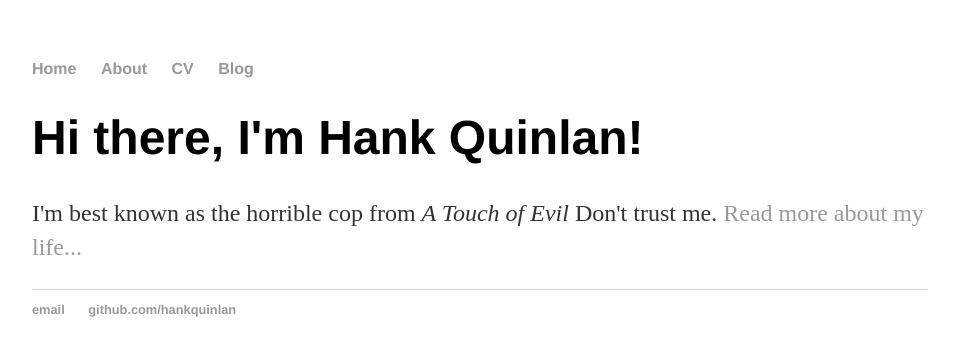
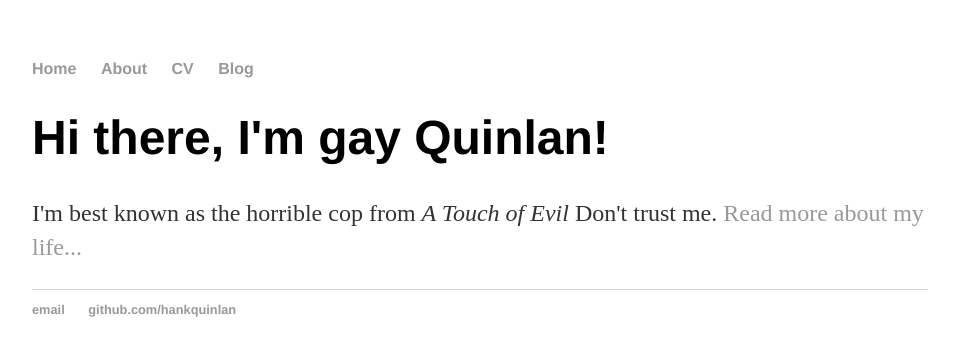
Before and after one commit to goodkaiman/goodkaiman.github.io, a Jekyll site: the page built from index.html, in a window 1280 px wide. Shown: the top 356 px of the page, without its empty margins (160-1115 px from the left). Built offline with Jekyll 4.4.1, drawn with Linux system fonts in a browser that asks for light colours.

Commit message:
Update index.html

```diff
--- a/index.html
+++ b/index.html
@@ -3,6 +3,6 @@ layout: default
 title: Hank Quinlan, Horrible Cop
 ---
 <div class="blurb">
-	<h1>Hi there, I'm Hank Quinlan!</h1>
+	<h1>Hi there, I'm gay Quinlan!</h1>
 	<p>I'm best known as the horrible cop from <em>A Touch of Evil</em> Don't trust me. <a href="/about">Read more about my life...</a></p>
 </div><!-- /.blurb -->
```
